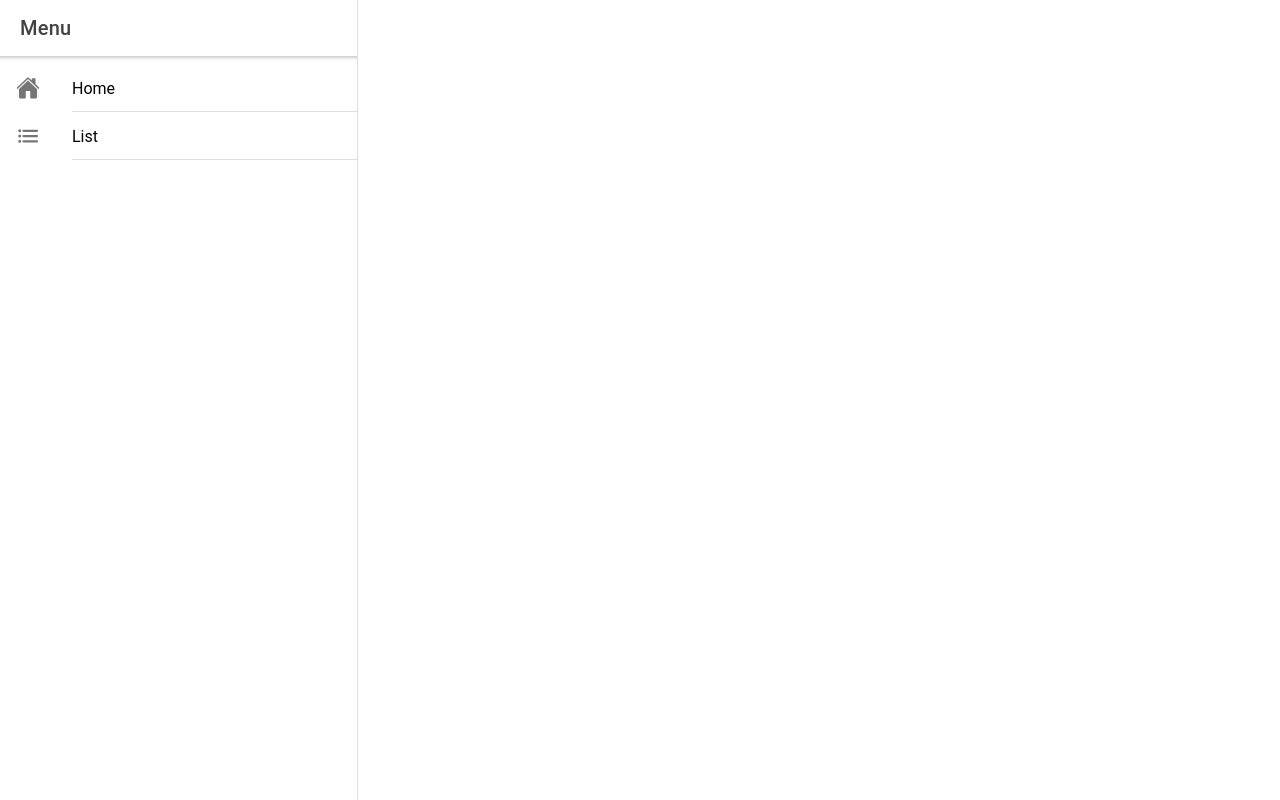
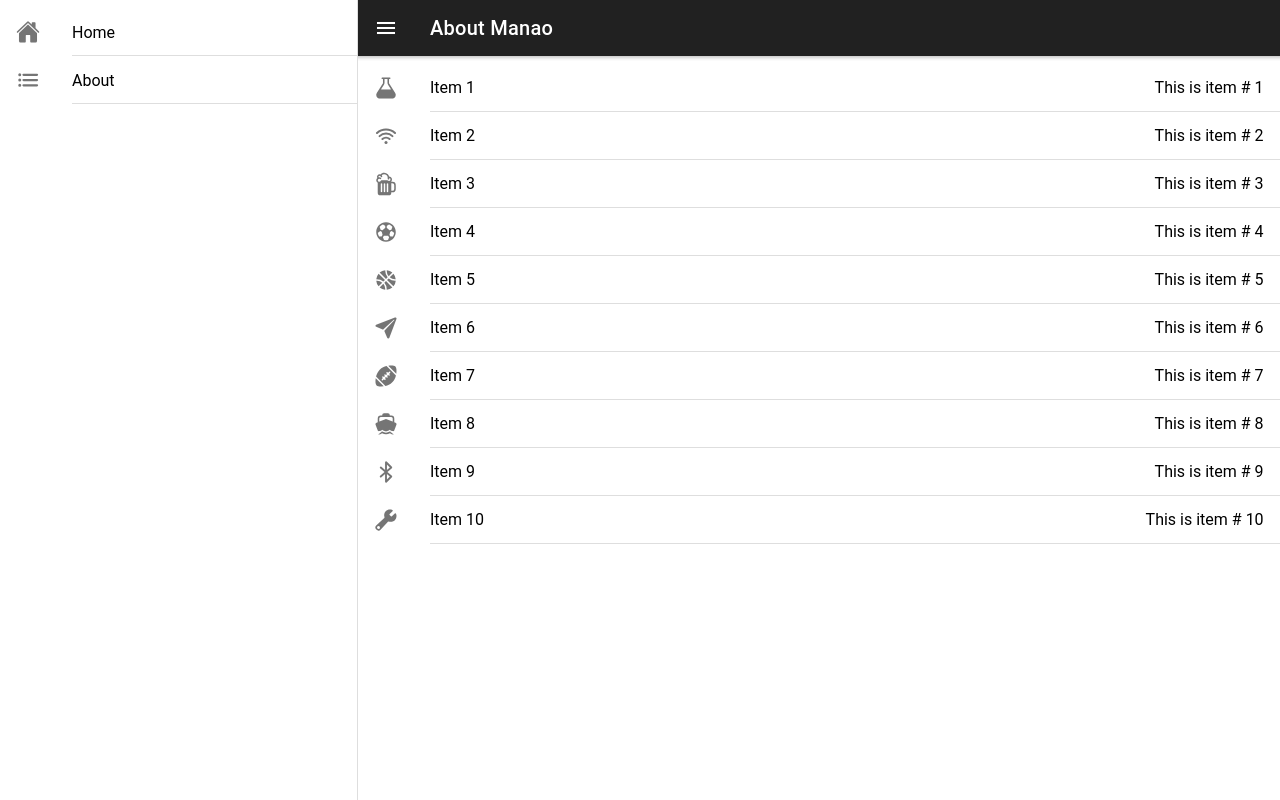
Before and after one commit to lydialawli/manao-ionic, a React (Create React App) app: page /home/about in a window 1280 px wide. Built offline with nearby package versions, Linux system fonts and the light colour scheme; the HTML template or start-up script is replaced by a standard one.

Commit message:
created About page

```diff
--- a/src/App.tsx
+++ b/src/App.tsx
@@ -6,7 +6,7 @@ import { AppPage } from './declarations';
 
 import Menu from './components/Menu';
 import Home from './pages/Home.jsx';
-import List from './pages/List';
+import About from './pages/About.jsx';
 import { home, list } from 'ionicons/icons';
 
 /* Core CSS required for Ionic components to work properly */
@@ -35,8 +35,8 @@ const appPages: AppPage[] = [
     icon: home
   },
   {
-    title: 'List',
-    url: '/home/list',
+    title: 'About',
+    url: '/home/about',
     icon: list
   }
 ];
@@ -48,7 +48,7 @@ const App: React.FC = () => (
         <Menu appPages={appPages} />
         <IonRouterOutlet id="main">
           <Route path="/home" component={Home} exact={true} />
-          <Route path="/home/list" component={List} exact={true} />
+          <Route path="/home/about" component={About} exact={true} />
           <Route exact path="/" render={() => <Redirect to="/home" />} />
         </IonRouterOutlet>
       </IonSplitPane>
--- a/src/components/Menu.tsx
+++ b/src/components/Menu.tsx
@@ -20,11 +20,6 @@ interface MenuProps extends RouteComponentProps {
 
 const Menu: React.FunctionComponent<MenuProps> = ({ appPages }) => (
   <IonMenu contentId="main" type="overlay">
-    <IonHeader>
-      <IonToolbar>
-        <IonTitle>Menu</IonTitle>
-      </IonToolbar>
-    </IonHeader>
     <IonContent>
       <IonList>
         {appPages.map((appPage, index) => {
--- a/src/pages/List.tsx
+++ b/src/pages/About.jsx
@@ -1,25 +1,28 @@
 import { IonButtons, IonContent, IonHeader, IonIcon, IonItem, IonList, IonMenuButton, IonPage, IonTitle, IonToolbar } from '@ionic/react';
 import { americanFootball, basketball, beer, bluetooth, boat, build, flask, football, paperPlane, wifi } from 'ionicons/icons';
 import React from 'react';
+import '../styles/toolbar.css'
 
-const ListPage: React.FC = () => {
+class About extends React.Component {
+  render() {
     return (
       <IonPage>
         <IonHeader>
-        <IonToolbar>
+          <IonToolbar className="toolbar">
             <IonButtons slot="start">
               <IonMenuButton />
             </IonButtons>
-          <IonTitle>List</IonTitle>
+            <IonTitle>About Manao</IonTitle>
           </IonToolbar>
         </IonHeader>
 
         <IonContent>
           <ListItems />
         </IonContent>
-    </IonPage>
-  );
-};
+      </IonPage >
+    )
+  }
+}
 
 const ListItems = () => {
   const icons = [
@@ -50,4 +53,5 @@ const ListItems = () => {
   return <IonList>{items}</IonList>;
 };
 
-export default ListPage;
+
+export default About;
--- a/src/pages/Home.jsx
+++ b/src/pages/Home.jsx
@@ -10,7 +10,6 @@ class Home extends React.Component {
   render() {
     return (
       <IonPage>
-
         <IonHeader>
           <IonToolbar className="toolbar">
             <IonButtons slot="start">
```
Lines whose indentation alone changed are shown as unchanged.
